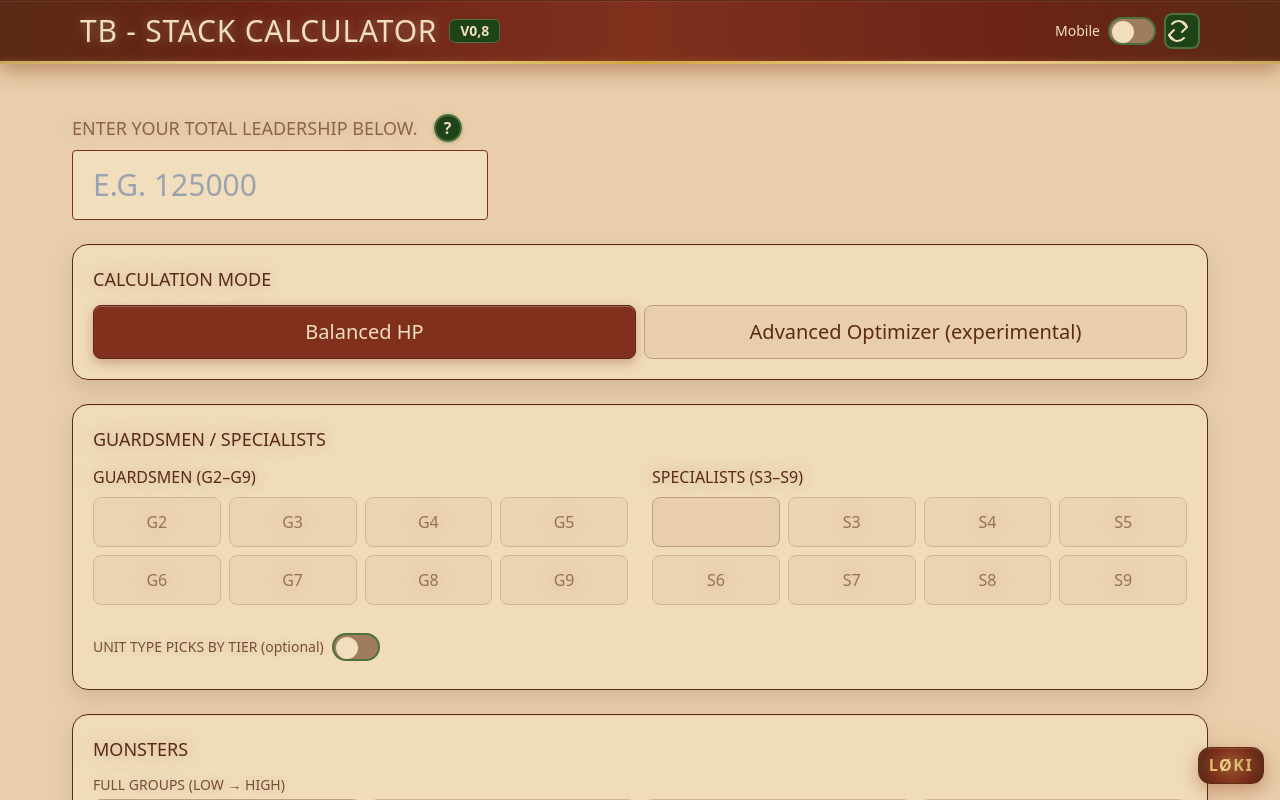
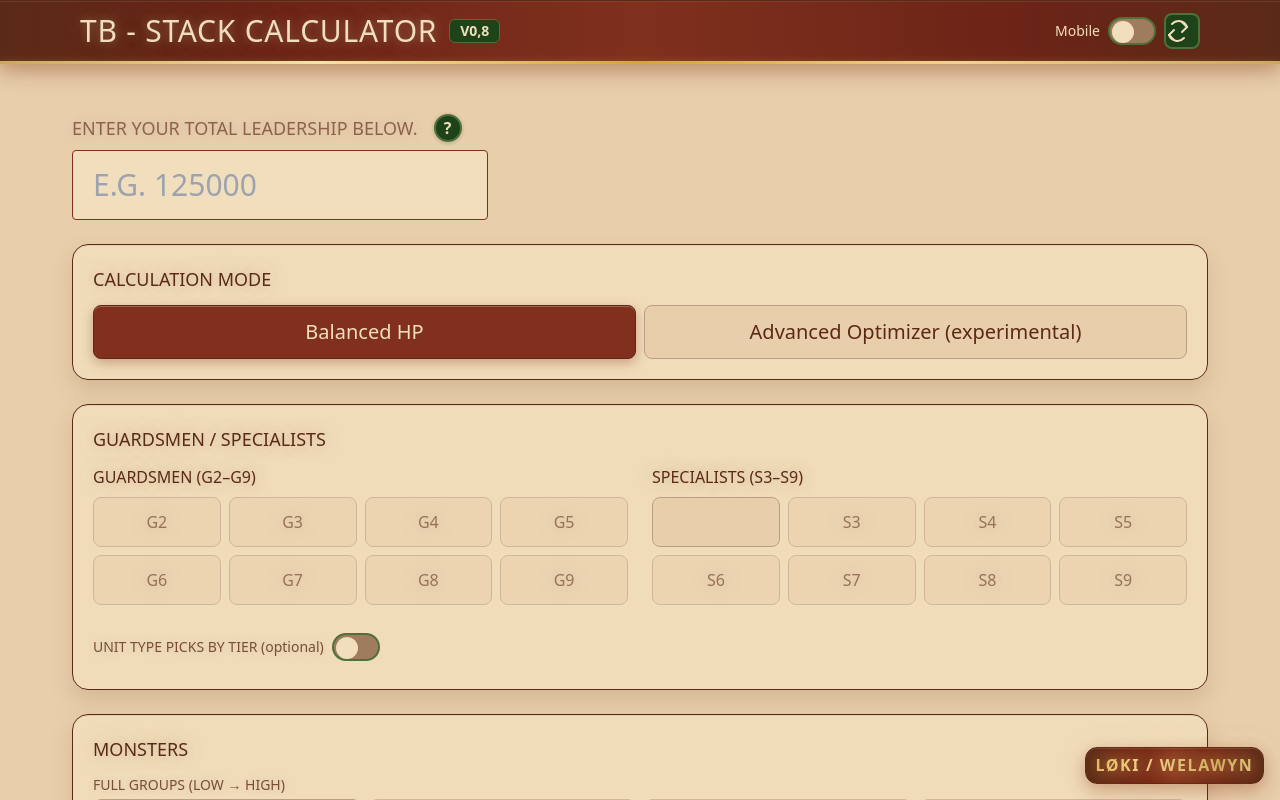
Before and after one commit to AzazelLoki/LokiTBStack, a React (Vite) app: page / in a window 1280 px wide. Shown: the top 800 px of the page. Built offline with nearby package versions, Linux system fonts and the light colour scheme.

Commit message:
Update App_v08.jsx

```diff
--- a/App_v08.jsx
+++ b/App_v08.jsx
@@ -2000,7 +2000,7 @@ body,
 
       {/* LØKI / WELAWYN */}
       <div className="fixed bottom-4 right-4 z-[60] select-none">
-        <div className="tb-chip text-sm md:text-base tracking-widest font-bold"><span className="tb-gold tb-sparkle"> LØKI </span></div>
+        <div className="tb-chip text-sm md:text-base tracking-widest font-bold"><span className="tb-gold tb-sparkle"> LØKI / WELAWYN </span></div>
       </div>
       <Analytics />
     </div>
```
